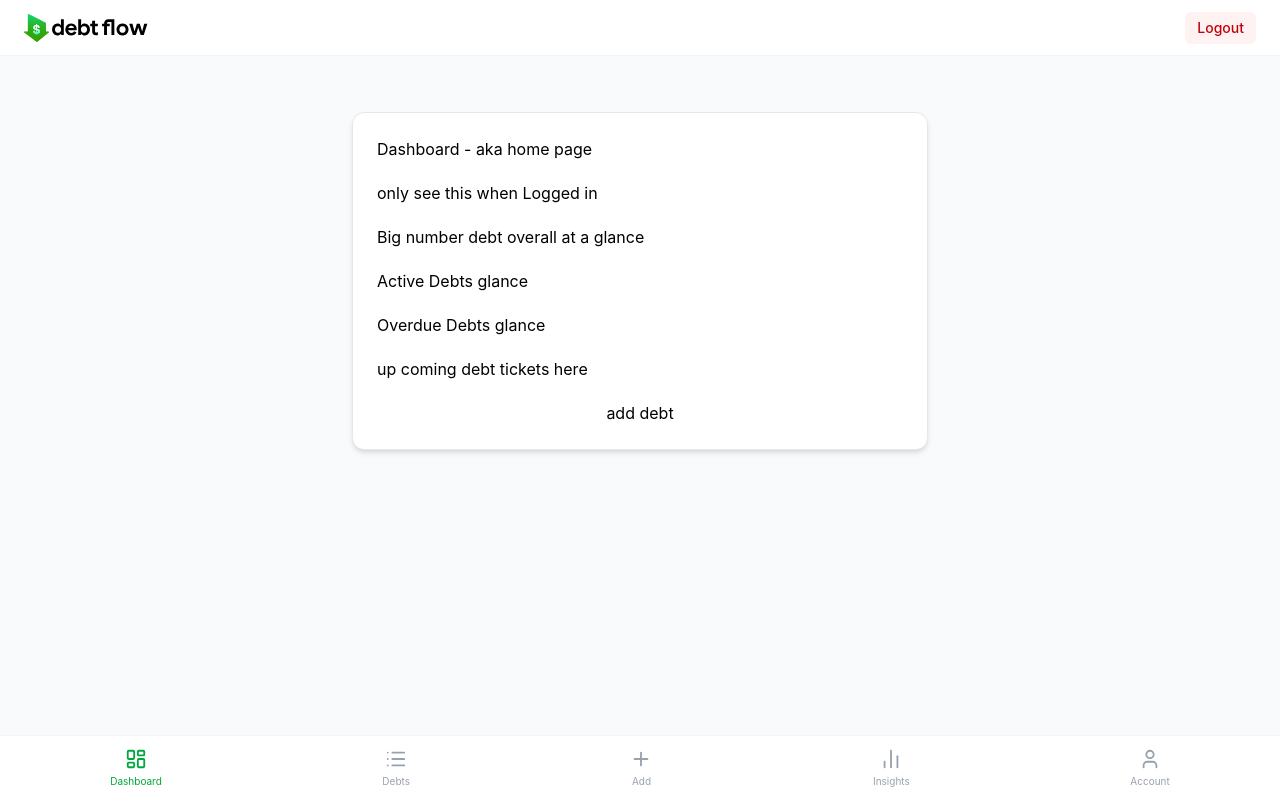
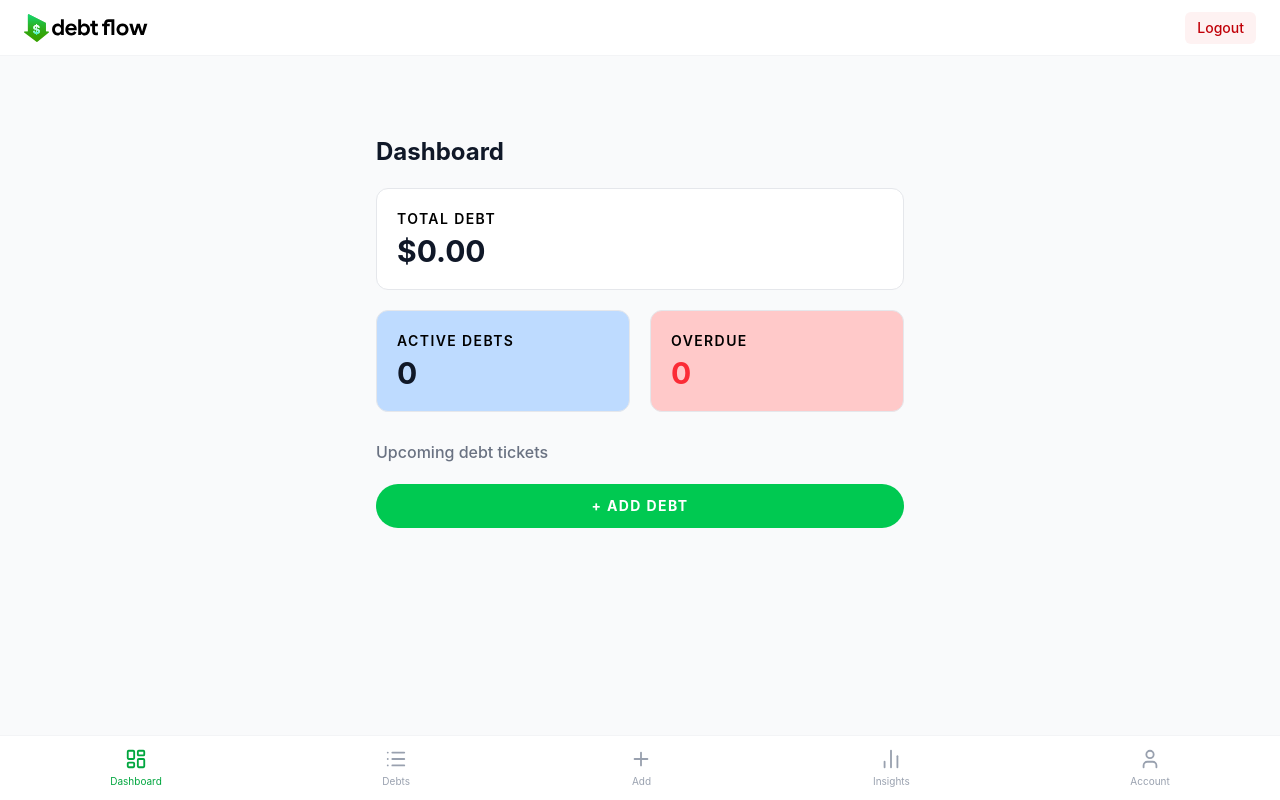
Before and after one commit to mmmdevlab/DebtFlow-Financial-App, a React (Vite) app in the folder frontend/: page /dashboard in a window 1280 px wide. Built offline with nearby package versions, Linux system fonts and the light colour scheme; no server answers; sample sign-in values are in the browser's storage.

Commit message:
feat: add debt filtering, fix dashboard layout, clean up form scope

```diff
--- a/frontend/src/components/Debt/AddDebtForm.jsx
+++ b/frontend/src/components/Debt/AddDebtForm.jsx
@@ -43,7 +43,7 @@ const AddDebtForm = () => {
       );
 
       if (res.ok) {
-        setSubmittedData(formData)
+        setSubmittedData(formData);
 
         setFormData({
           label: "",
@@ -58,7 +58,6 @@ const AddDebtForm = () => {
         });
 
         setIsSubmitted(true);
-
       } else {
         alert("Error creating debt");
       }
@@ -68,15 +67,11 @@ const AddDebtForm = () => {
     }
   };
 
-  const labelStyle =
-    "text-xs font-semibold tracking-widest uppercase text-gray-400 mb-1";
-  const inputStyle =
-    "w-full px-4 py-3 rounded-xl border border-gray-200 text-sm text-gray-800 placeholder-gray-300 focus:outline-none focus:ring-2 focus:ring-green-400 bg-white transition";
-
   return isSubmitted ? (
     <SuccessView
       handleReset={() => setIsSubmitted(false)}
-  submittedData = {submittedData} />
+      submittedData={submittedData}
+    />
   ) : (
     <FormView
       formData={formData}
--- /dev/null
+++ b/frontend/src/components/Debt/PaymentForm.jsx
@@ -0,0 +1,10 @@
+//should only show when clicked in an active debt card, otherwise should be hidden.
+const PaymentHistoryLog = () => {
+  return (
+    <div className="flex flex-col gap-5 max-w-xl mx-auto border border-gray-200 rounded-xl p-6 bg-white shadow-md">
+      <h1 className="text-2xl font-bold text-gray-900 mb-6">Log Payment</h1>
+    </div>
+  );
+};
+
+export default PaymentHistoryLog;
--- /dev/null
+++ b/frontend/src/components/Debt/PaymentHistoryLog.jsx
@@ -0,0 +1,12 @@
+const PaymentHistoryLog = () => {
+  return (
+    <div className="flex flex-col gap-5 max-w-xl mx-auto border border-gray-200 rounded-xl p-6 bg-white shadow-md">
+      <h1 className="text-2xl font-bold text-gray-900 mb-6">
+        All Payment History
+      </h1>
+      <p>Creditor name, Payment date, Type date, date to add</p>
+    </div>
+  );
+};
+
+export default PaymentHistoryLog;
--- a/frontend/src/pages/AccountPage.jsx
+++ b/frontend/src/pages/AccountPage.jsx
@@ -1,10 +1,9 @@
-// profile
 const AccountPage = () => {
   return (
     <>
-      <div>
+      <div className="flex flex-col gap-5 max-w-xl mx-auto border border-gray-200 rounded-xl p-6 bg-white shadow-md">
         <h1>Account page</h1>
-        <p>info</p>
+        <p>info - need to fetch the user info here</p>
       </div>
     </>
   );
--- a/frontend/src/pages/AllDebtsPage.jsx
+++ b/frontend/src/pages/AllDebtsPage.jsx
@@ -1,11 +1,14 @@
 import { useState, useEffect } from "react";
 import { getAllDebts } from "../services/debtService";
 import DebtCard from "../components/Debt/DebtCard";
+
+const FILTERS = ["all", "credit card", "mortgage", "loan", "other"];
 
 const AllDebtsPage = () => {
   const [debts, setDebts] = useState([]);
   const [loading, setLoading] = useState(true);
   const [error, setError] = useState(null);
+  const [activeFilter, setActiveFilter] = useState("all"); // 👈 new
 
   useEffect(() => {
     const fetchDebts = async () => {
@@ -22,6 +25,11 @@ const AllDebtsPage = () => {
     fetchDebts();
   }, []);
 
+  const filteredDebts =
+    activeFilter === "all"
+      ? debts
+      : debts.filter((debt) => debt.category === activeFilter);
+
   const handleEdit = (debt) => {
     console.log("edit", debt);
   };
@@ -35,14 +43,32 @@ const AllDebtsPage = () => {
 
   return (
     <div className="p-6 max-w-2xl mx-auto">
-      <h1>Filter to add on here next</h1>
-      <h1 className="text-2xl font-bold text-gray-900 mb-6">All Debts</h1>
+      <h1 className="text-2xl font-bold text-gray-900 mb-6">Debt Entries</h1>
 
-      {debts.length === 0 ? (
-        <p className="text-gray-400">No debts found. Add one to get started.</p>
+      <div className="flex gap-2 flex-wrap mb-6">
+        {FILTERS.map((filter) => (
+          <button
+            key={filter}
+            onClick={() => setActiveFilter(filter)}
+            className={`
+              px-5 py-2 rounded-full uppercase text-xs font-bold tracking-widest transition-colors duration-150
+              ${
+                activeFilter === filter
+                  ? "bg-green-500 text-white"
+                  : "bg-neutral-800 text-white hover:bg-neutral-700"
+              }
+            `}
+          >
+            {filter === "all" ? "All" : filter}
+          </button>
+        ))}
+      </div>
+
+      {filteredDebts.length === 0 ? (
+        <p className="text-gray-400">No debts found for this category.</p>
       ) : (
         <div className="flex flex-col gap-3">
-          {debts.map((debt) => (
+          {filteredDebts.map((debt) => (
             <DebtCard
               key={debt._id}
               debt={debt}
--- a/frontend/src/pages/DashboardPage.jsx
+++ b/frontend/src/pages/DashboardPage.jsx
@@ -1,32 +1,36 @@
-// home
-// big numbers at a glance
-// upcoming list
-// button
 const DashboardPage = () => {
   return (
-    <>
-      <div className="flex flex-col gap-5 max-w-xl mx-auto border border-gray-200 rounded-xl p-6 bg-white shadow-md">
-        <h1>Dashboard - aka home page</h1>
-        <p> only see this when Logged in</p>
-        <card>
-          <card-header>
-            <p>Big number debt overall at a glance</p>
-          </card-header>
-        </card>
-        <card>
-          <card-header>
-            <p>Active Debts glance</p>
-          </card-header>
-        </card>
-        <card>
-          <card-header>
-            <p>Overdue Debts glance</p>
-          </card-header>
-        </card>
-        <p>up coming debt tickets here</p>
-        <button>add debt</button>
+    <div className="flex flex-col gap-5 max-w-xl mx-auto p-6">
+      <h1 className="text-2xl font-bold text-gray-900">Dashboard</h1>
+
+      <div className="border border-gray-200 rounded-xl p-5 bg-white">
+        <p className="text-sm text-black uppercase tracking-widest font-semibold">
+          Total Debt
+        </p>
+        <p className="text-3xl font-bold text-gray-900 mt-1">$0.00</p>
       </div>
-    </>
+      <div className="flex flex-row gap-5">
+        <div className="border border-gray-200 w-full rounded-xl p-5 bg-blue-200">
+          <p className="text-sm text-black uppercase tracking-widest font-semibold">
+            Active Debts
+          </p>
+          <p className="text-3xl font-bold text-gray-900 mt-1">0</p>
+        </div>
+
+        <div className="border border-gray-200 w-full rounded-xl p-5 bg-red-200">
+          <p className="text-sm text-black uppercase tracking-widest font-semibold">
+            Overdue
+          </p>
+          <p className="text-3xl font-bold text-red-500 mt-1">0</p>
+        </div>
+      </div>
+      <p className="text-gray-500 font-medium mt-2">Upcoming debt tickets</p>
+
+      <button className="bg-green-500 text-white rounded-full px-6 py-3 font-bold uppercase tracking-widest text-sm hover:bg-green-600 transition-colors">
+        + Add Debt
+      </button>
+    </div>
   );
 };
+
 export default DashboardPage;
--- a/frontend/src/pages/LogPage.jsx
+++ b/frontend/src/pages/LogPage.jsx
@@ -1,8 +1,8 @@
 import AddDebtForm from "../components/Debt/AddDebtForm";
+import PaymentHistoryLog from "../components/Debt/PaymentHistoryLog";
+import PaymentForm from "../components/Debt/PaymentForm";
 // import { Navigate } from "react-router-dom";
 // import NavBar from "../components/NavBar/NavBar";
-// form to pay debts
-// list of all payments for selected debt
 
 // to add state for Paymentform only to show when a debt is selected from the list of debts.
 const LogPage = () => {
@@ -13,12 +13,12 @@ const LogPage = () => {
           <h1>formside - container aka component </h1>
           <p>debt from</p>
           <p>payment form</p>
-          <AddDebtForm />
-          {/* <PaymentForm /> */}
+          <AddDebtForm className="gap-2" />
+          <PaymentForm />
         </section>
         <section>
           <h1>payment history</h1>
-          {/* <PaymentLog /> */}
+          <PaymentHistoryLog />
         </section>
       </div>
     </>
```
Also changed, not shown: frontend/src/components/Debt/FormView.jsx (+1 -16 lines). Lines whose indentation alone changed are shown as unchanged.
